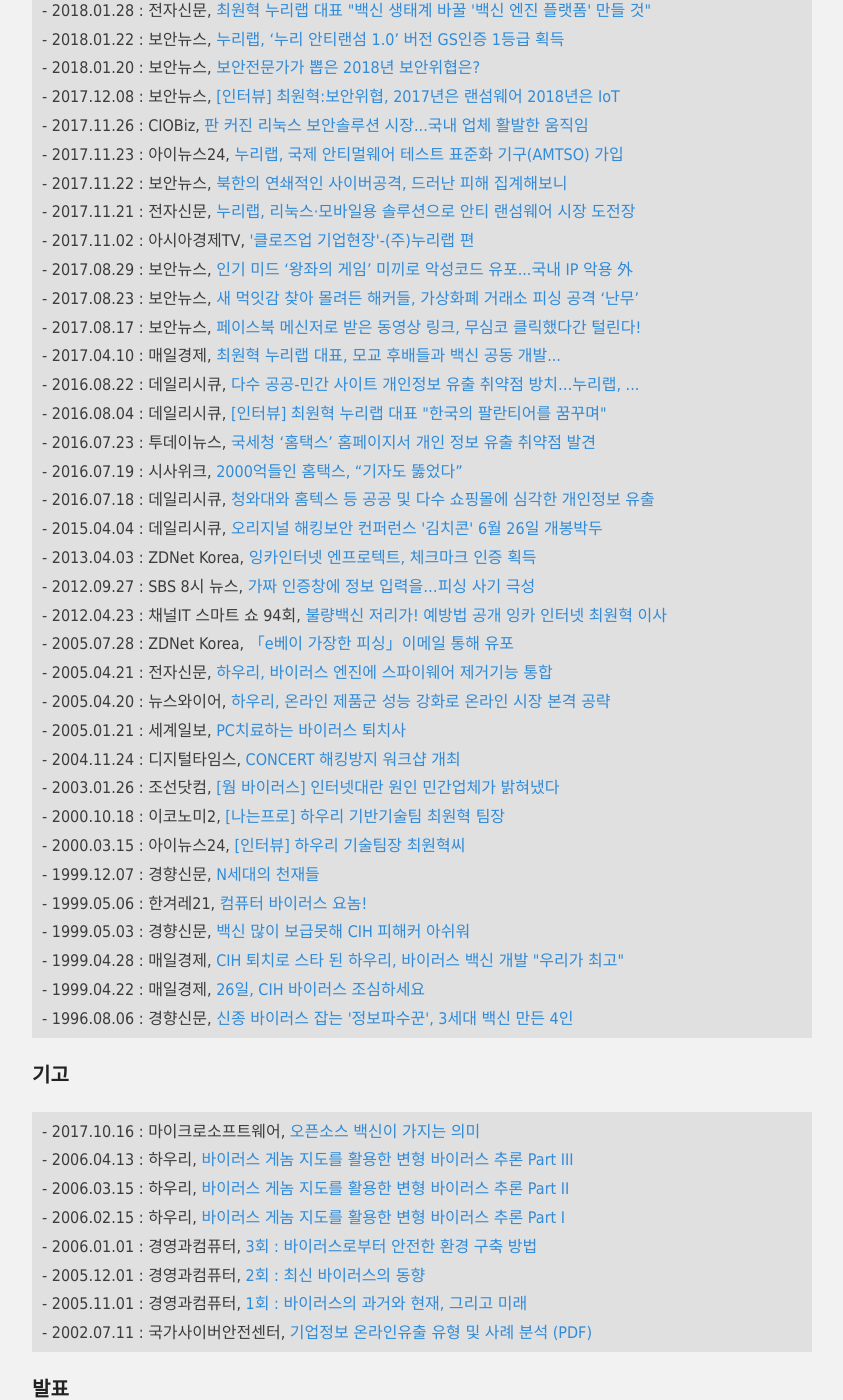
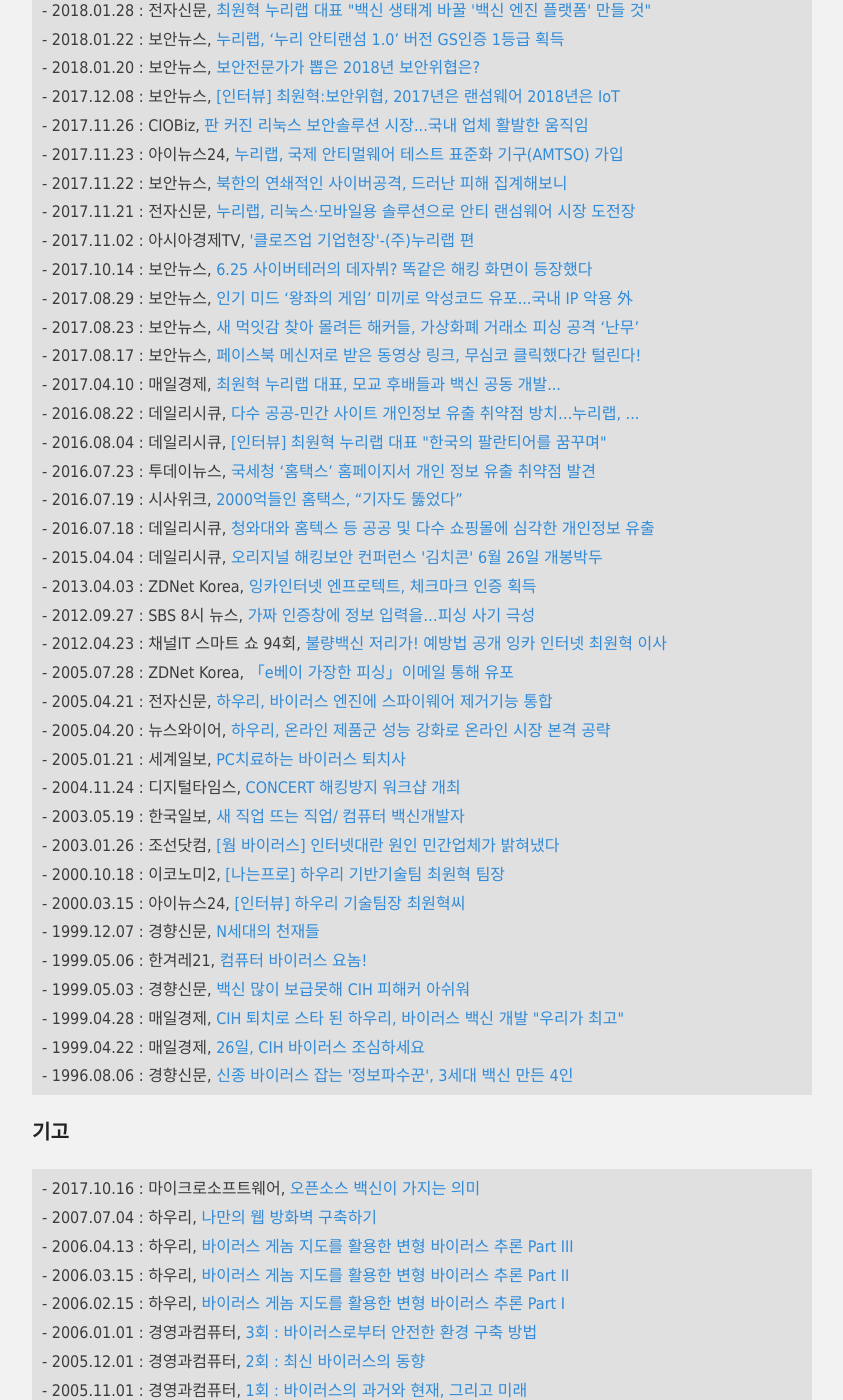
Before and after one commit to hanul93/hanul93.github.com, a Jekyll site: the page built from about.md, in a window 1280 px wide and 1400 px high, scrolled down 1704 px. Shown: the whole window, without its empty margins (218-1061 px from the left). Built offline with Jekyll 4.4.1, drawn with Linux system fonts in a browser that asks for light colours; nearby versions of some CDN libraries; some of the changed text lies outside the part shown.

Commit message:
언론, 기고, 발표 추가

```diff
--- a/about.md
+++ b/about.md
@@ -68,6 +68,7 @@
 - 2017.11.22 : 보안뉴스, <a href="http://www.boannews.com/media/view.asp?idx=58150&kind=">북한의 연쇄적인 사이버공격, 드러난 피해 집계해보니</a>
 - 2017.11.21 : 전자신문, <a href="http://www.etnews.com/20171121000239">누리랩, 리눅스·모바일용 솔루션으로 안티 랜섬웨어 시장 도전장</a>
 - 2017.11.02 : 아시아경제TV, <a href="https://www.youtube.com/watch?v=wmRPRGoVsXI">'클로즈업 기업현장'-(주)누리랩 편</a>
+- 2017.10.14 : 보안뉴스, <a href="http://www.boannews.com/media/view.asp?idx=57471">6.25 사이버테러의 데자뷔? 똑같은 해킹 화면이 등장했다</a>
 - 2017.08.29 : 보안뉴스, <a href="http://www.boannews.com/media/view.asp?idx=56680&kind=1">인기 미드 ‘왕좌의 게임’ 미끼로 악성코드 유포...국내 IP 악용 外</a>
 - 2017.08.23 : 보안뉴스, <a href="http://www.boannews.com/media/view.asp?idx=56539&kind=1">새 먹잇감 찾아 몰려든 해커들, 가상화폐 거래소 피싱 공격 ‘난무’</a>
 - 2017.08.17 : 보안뉴스, <a href="http://www.boannews.com/media/view.asp?idx=56414&kind=1">페이스북 메신저로 받은 동영상 링크, 무심코 클릭했다간 털린다!</a>
@@ -86,6 +87,7 @@
 - 2005.04.20 : 뉴스와이어, <a href="http://www.newswire.co.kr/newsRead.php?no=44302&ected=">하우리, 온라인 제품군 성능 강화로 온라인 시장 본격 공략</a>
 - 2005.01.21 : 세계일보, <a href="http://www.segye.com/content/html/2005/01/21/20050121000199.html">PC치료하는 바이러스 퇴치사</a>
 - 2004.11.24 : 디지털타임스, <a href="http://concert.or.kr/notice/notice_view.php?wr_id=145&page=36">CONCERT 해킹방지 워크샵 개최</a>
+- 2003.05.19 : 한국일보, <a href="http://hankookilbo.com/v/bf9ed967b3be47bfbaff0976bc6cef1a">새 직업 뜨는 직업/ 컴퓨터 백신개발자</a>
 - 2003.01.26 : 조선닷컴, <a href="http://www.chosun.com/national/news/200301/200301260251.html">[웜 바이러스] 인터넷대란 원인 민간업체가 밝혀냈다</a>
 - 2000.10.18 : 이코노미2, <a href="http://www.economy21.co.kr/news/articleView.html?idxno=1982">[나는프로] 하우리 기반기술팀 최원혁 팀장</a>
 - 2000.03.15 : 아이뉴스24, <a href="http://news.inews24.com/php/news_view.php?g_menu=010000&g_serial=430">[인터뷰] 하우리 기술팀장 최원혁씨</a>
@@ -101,6 +103,7 @@
 ### 기고
 
 <div class="highlighter-rouge"><pre class="highlight"><code class="keibox">- 2017.10.16 : 마이크로소프트웨어, <a href="http://biz.chosun.com/site/data/html_dir/2017/10/16/2017101600688.html">오픈소스 백신이 가지는 의미</a>
+- 2007.07.04 : 하우리, <a href="https://www.hauri.co.kr/security/issue_view.html?intSeq=69&page=21&article_num=69">나만의 웹 방화벽 구축하기</a>
 - 2006.04.13 : 하우리, <a href="http://hauri.co.kr/information/issue_view.html?intSeq=61&page=1&article_num=79">바이러스 게놈 지도를 활용한 변형 바이러스 추론 Part III</a>
 - 2006.03.15 : 하우리, <a href="http://hauri.co.kr/information/issue_view.html?intSeq=60&page=1&article_num=78">바이러스 게놈 지도를 활용한 변형 바이러스 추론 Part II</a>
 - 2006.02.15 : 하우리, <a href="http://hauri.co.kr/information/issue_view.html?intSeq=60&page=1&article_num=77">바이러스 게놈 지도를 활용한 변형 바이러스 추론 Part I</a>
@@ -139,6 +142,7 @@
 - 2010.09.15 : FISCON2010, <a href="http://m.blog.naver.com/lugenzhe/90096455590">소프트웨어 역공학 및 대응 기술</a>
 - 2010.08.03 : 제8회 인터넷&정보보호세미나 프로그램, <a href="http://www.kisa.or.kr/popup/2010/002/program_detail.html">악성코드의 위협</a>
 - 2009.11.18 : 제13회 해킹방지워크샵, <a href="">바이너리코드(실행파일) 난독화의 필요성과 활용 방안</a>
+- 2003.06.27 : KRnet 2003, <a href="http://www.krnet.or.kr/board/board.php?task=view&db=dprogram&no=787&page=9&search=%C3%D6%BF%F8%C7%F5&searchKey=&category=422&pageID=ID13249498101">Traffic monitoring for security anomaly detection</a> [<a href="http://www.krnet.or.kr/board/include/download.php?no=787&db=dprogram&fileno=2">PDF</a>]
 - 2001.11.31 : KIOW2001, <a href="http://www.netmanias.com/ko/post/elearning/1720">바이러스 최근 동향 분석 (하우리, 최원혁 팀장)</a>
 </code></pre>
 </div>
```
